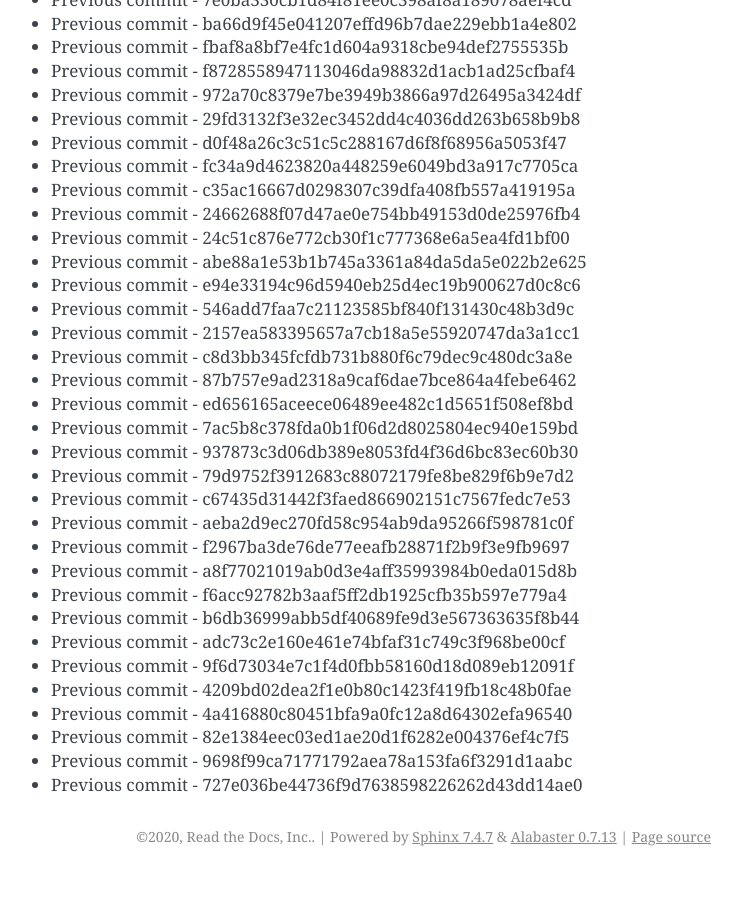
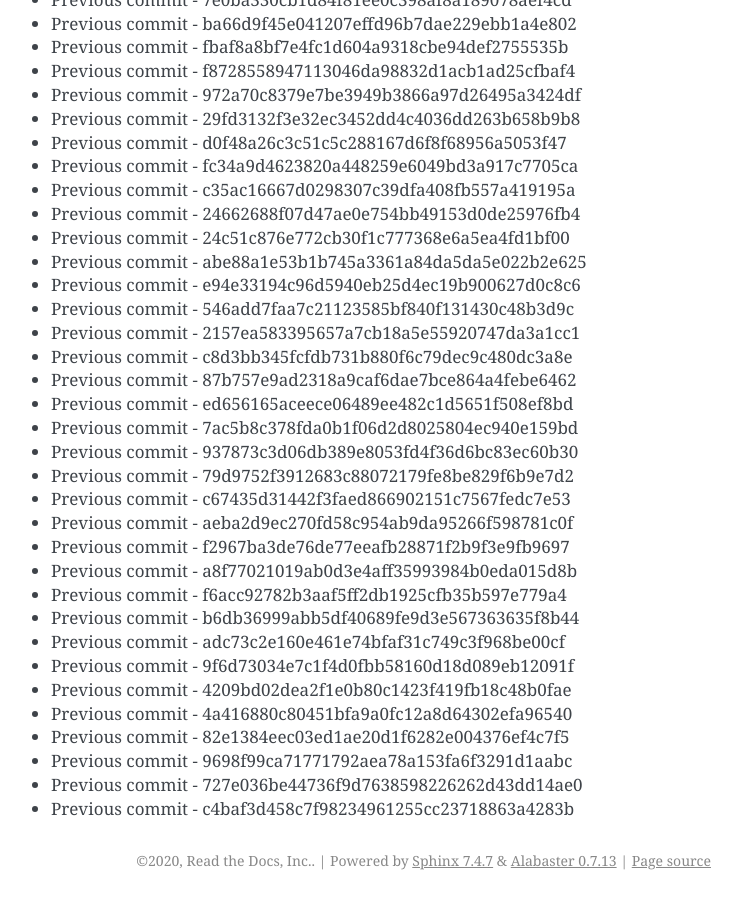
Before and after one commit to readthedocs/rtd-git-stresstest, a Sphinx documentation site: the page built from docs/updates.rst, in a window 1280 px wide and 900 px high, scrolled down 70690 px. Shown: the whole window, without its empty margins (399-1141 px from the left). Built offline with Sphinx 7.4.7, drawn with Linux system fonts in a browser that asks for light colours; before the commit the page ends 71566 px from its top, so only the background shows below that.

Commit message:
Generating commit from previous: c4baf3d458c7f98234961255cc23718863a4283b

```diff
--- a/docs/updates.rst
+++ b/docs/updates.rst
@@ -3002,3 +3002,4 @@ It can be tested for any performance characteristics.
 * Previous commit - 82e1384eec03ed1ae20d1f6282e004376ef4c7f5
 * Previous commit - 9698f99ca71771792aea78a153fa6f3291d1aabc
 * Previous commit - 727e036be44736f9d7638598226262d43dd14ae0
+* Previous commit - c4baf3d458c7f98234961255cc23718863a4283b
```
